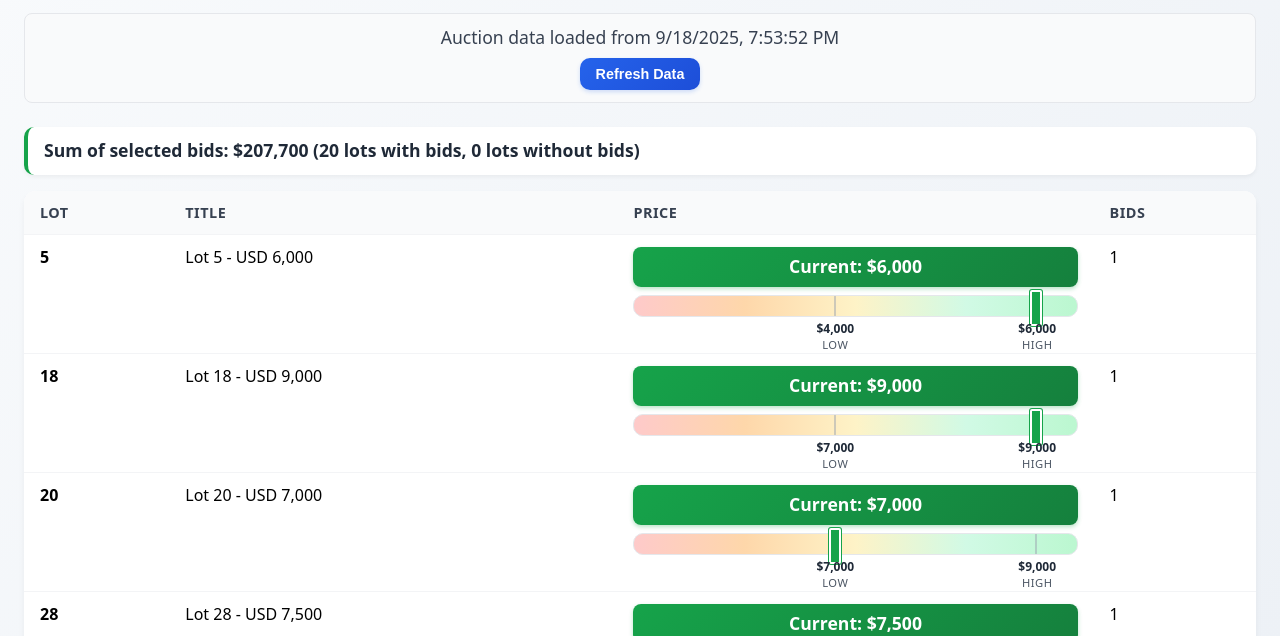
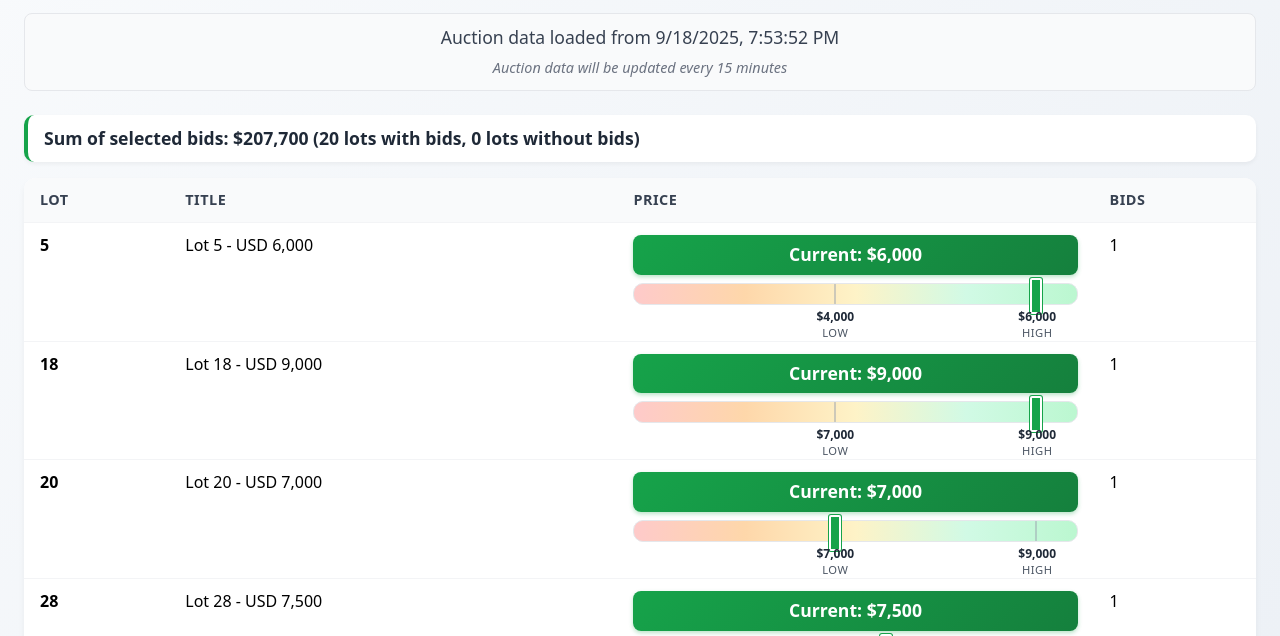
Before and after one commit to elibitt/purseauction, a website: page index.html in a window 1280 px wide. Shown: the part 59-695 px from the top of the page. Drawn offline with Linux system fonts and the light colour scheme.

Commit message:
updated refresh time to 15 minutes

```diff
--- a/index.html
+++ b/index.html
@@ -315,7 +315,7 @@
 
   <div class="auction-info">
     <h2 id="closing-info">Loading...</h2>
-    <button onclick="runSummary()" style="margin-top: 8px; padding: 8px 16px; font-size: 0.9rem;">Refresh Data</button>
+    <div style="margin-top: 8px; color: var(--gray-500); font-style: italic; font-size: 0.9rem;">Auction data will be updated every 15 minutes</div>
   </div>
 
   <!-- Load data from data.json file -->
```
Also changed, not shown: .github/workflows/main.yml.
